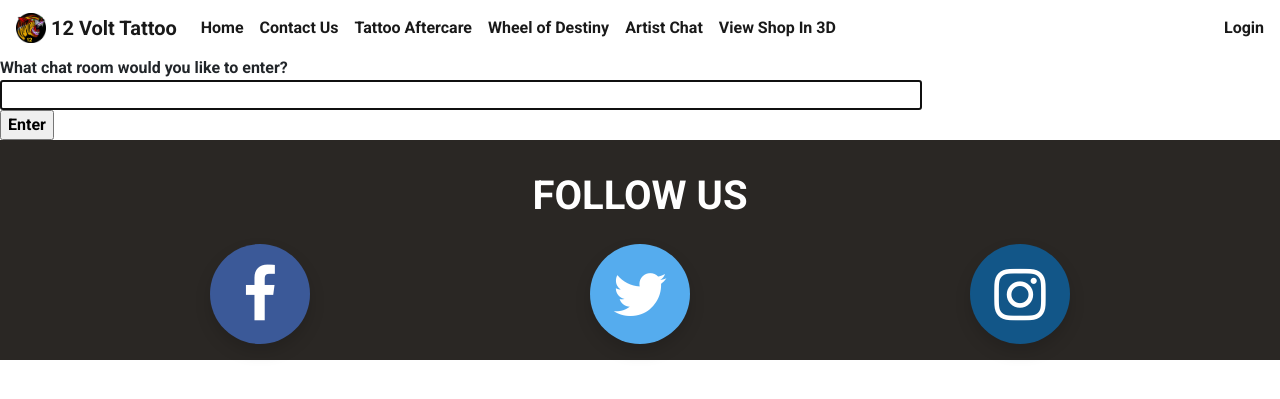
After one commit to dlhedglin/CINS465-final-project, a Django app: template mysite/myapp/templates/chat.html in a window 1280 px wide. The commit adds this page. Shown: the top 399 px of the page. Run offline with Django 3.2, Linux system fonts and the light colour scheme; the template is opened without the code that fills it, so the values that code supplies are empty; some libraries are stand-ins or nearby versions.

Commit message:
shits fucked

```diff
--- a/mysite/myapp/templates/base.html
+++ b/mysite/myapp/templates/base.html
@@ -111,6 +111,9 @@
                     <a class="nav-link" href="/destiny">Wheel of Destiny</a>
                 </li>
                 <li class="nav-item active">
+                    <a class="nav-link" href="/chat">Artist Chat</a>
+                </li>
+                <li class="nav-item active">
                     <a class="nav-link" href="https://my.matterport.com/show/?m=XLxoneShs86&utm_source=4&fbclid=IwAR0P8JRdqJvN1VFPsQI62TDdsU6XsDZUIJsEXt2_cY0n9hjmvjP26uXwitQ">View Shop In 3D</a>
                 </li>
 
--- /dev/null
+++ b/mysite/myapp/templates/chat.html
@@ -0,0 +1,31 @@
+{% extends "base.html" %}
+{% block content %}
+{% load static %}
+<!-- chat/templates/chat/index.html -->
+<!DOCTYPE html>
+<html>
+<head>
+    <meta charset="utf-8"/>
+    <title>Chat Rooms</title>
+</head>
+<body>
+    What chat room would you like to enter?<br>
+    <input id="room-name-input" type="text" size="100"><br>
+    <input id="room-name-submit" type="button" value="Enter">
+
+    <script>
+        document.querySelector('#room-name-input').focus();
+        document.querySelector('#room-name-input').onkeyup = function(e) {
+            if (e.keyCode === 13) {  // enter, return
+                document.querySelector('#room-name-submit').click();
+            }
+        };
+
+        document.querySelector('#room-name-submit').onclick = function(e) {
+            var roomName = document.querySelector('#room-name-input').value;
+            window.location.pathname = '/chat/' + roomName + '/';
+        };
+    </script>
+</body>
+</html>
+{% endblock content %}
--- a/mysite/myapp/urls.py
+++ b/mysite/myapp/urls.py
@@ -15,6 +15,8 @@ urlpatterns = [
     path('contact/<int:userId>', views.contact),
     path('aftercare/', views.aftercare, name='aftercare'),
     path('destiny/', views.destiny, name='destiny'),
+    path('chat/', views.chat, name='chat'),
+    path('chat/<str:room_name>/', views.room, name='room'),
     path('remove_image/<int:image_id>', views.remove_image),
     path('update-profile-picture/', views.changeProfilePicture),
 ]+ static(
--- /dev/null
+++ b/mysite/mysite/routing.py
@@ -0,0 +1,5 @@
+from channels.routing import ProtocolTypeRouter
+
+application = ProtocolTypeRouter({
+    # (http->django views is added by default)
+})
--- a/mysite/mysite/settings.py
+++ b/mysite/mysite/settings.py
@@ -31,6 +31,7 @@
 # Application definition
 
 INSTALLED_APPS = [
+    'channels',
     'myapp.apps.MyappConfig',
     'django.contrib.admin',
     'django.contrib.auth',
@@ -72,7 +73,7 @@
 ]
 
 WSGI_APPLICATION = 'mysite.wsgi.application'
-
+ASGI_APPLICATION = 'mysite.routing.application'
 
 # Database
 # https://docs.djangoproject.com/en/3.0/ref/settings/#databases
```
Also changed, not shown: mysite/myapp/templates/rooms.html (added, +54 -0 lines), mysite/myapp/views.py (+8 -0 lines).
